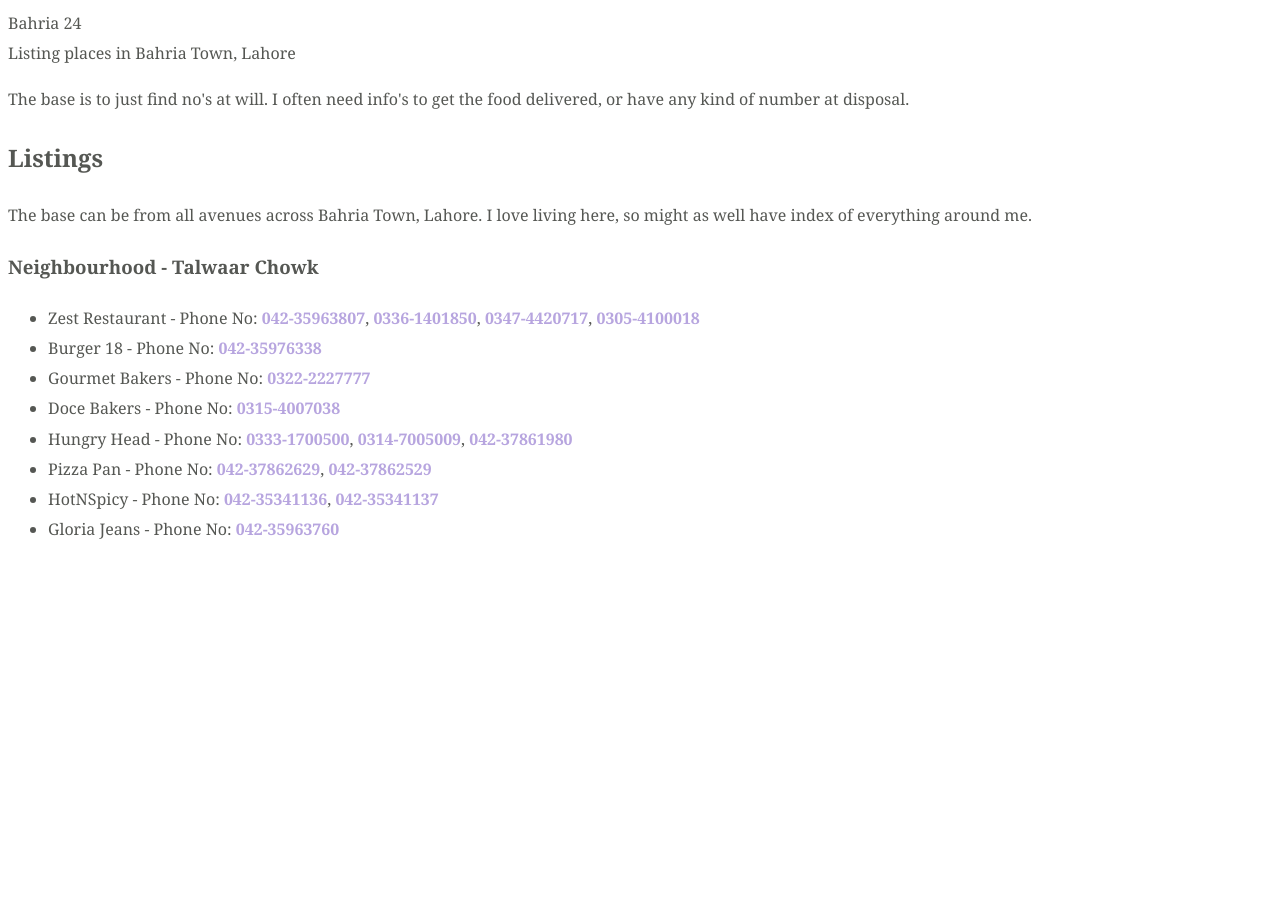
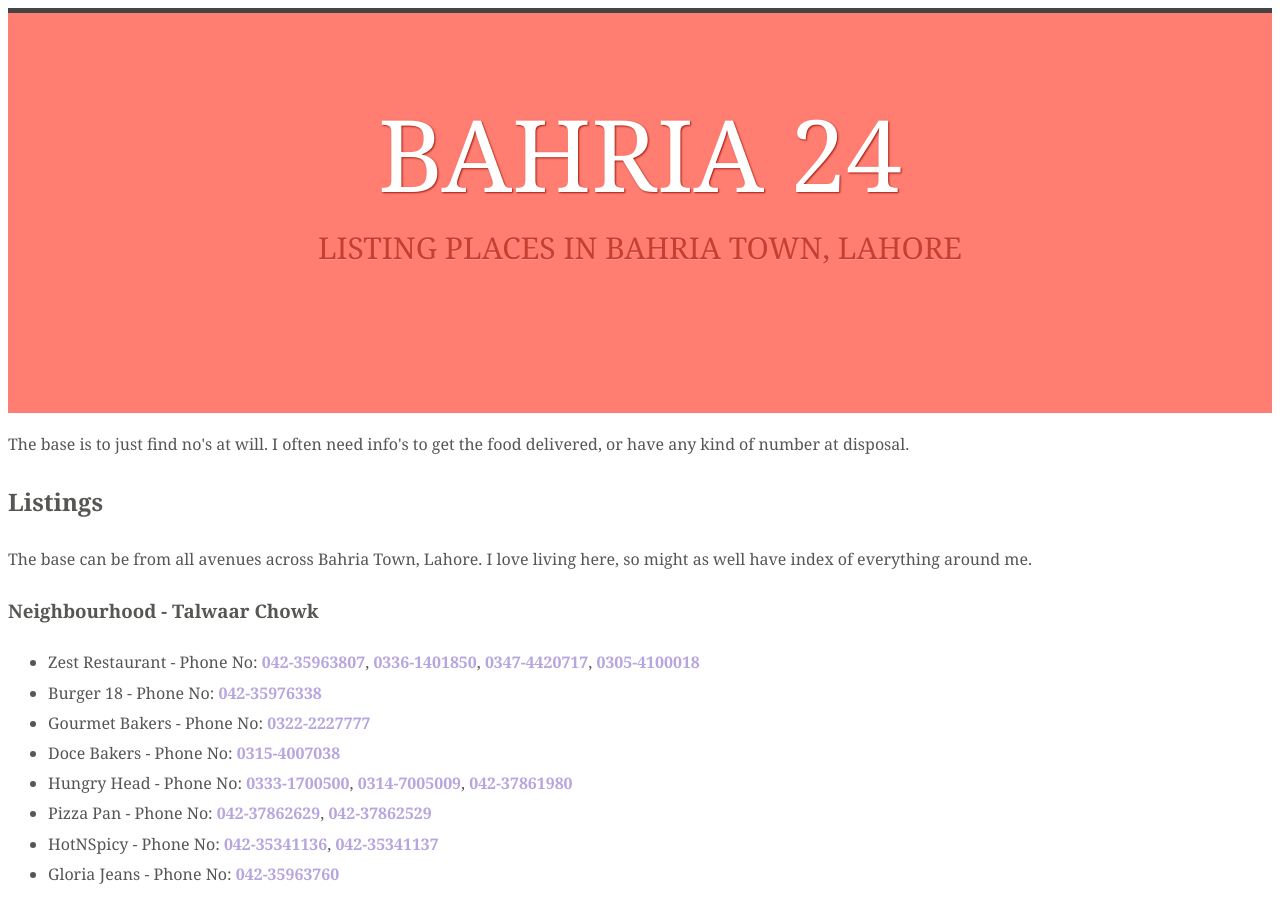
Before and after one commit to bahria/bahria.github.io, a plain HTML site: page index.html in a window 1280 px wide. Before the commit the page ends 800 px from the top, so only its background shows below. Drawn offline with Linux system fonts and the light colour scheme.

Commit message:
Update styles.css

```diff
--- a/styles.css
+++ b/styles.css
@@ -24,3 +24,31 @@ a:hover, a:focus, a:active {
     text-decoration: underline;
     color: #9685BA;
 }
+
+header {
+    background-color: rgb(255,126,113);
+    height: 400px;
+    border-top: 5px solid rgb(68,68,68);
+}
+
+.logo {
+    margin-top: 80px;
+    font-size: 100px;
+    font-weight: 300;
+    line-height: 120%;
+    color: rgb(255,255,255);
+    text-align: center;
+    text-transform: uppercase;
+    text-shadow: 1px 1px 2px rgba(155,16,0,0.9);
+}
+
+.sub-logo {
+    margin-top: 10px;
+    color: rgba(184,43,26,0.8);
+    line-height: 50px;
+    font-size: 30px;
+    font-weight: 400;
+    text-align: center;
+    text-transform: uppercase;
+    text-shadow: 0px 1px 0px rgba(255,255,255,0.18);
+}
```
